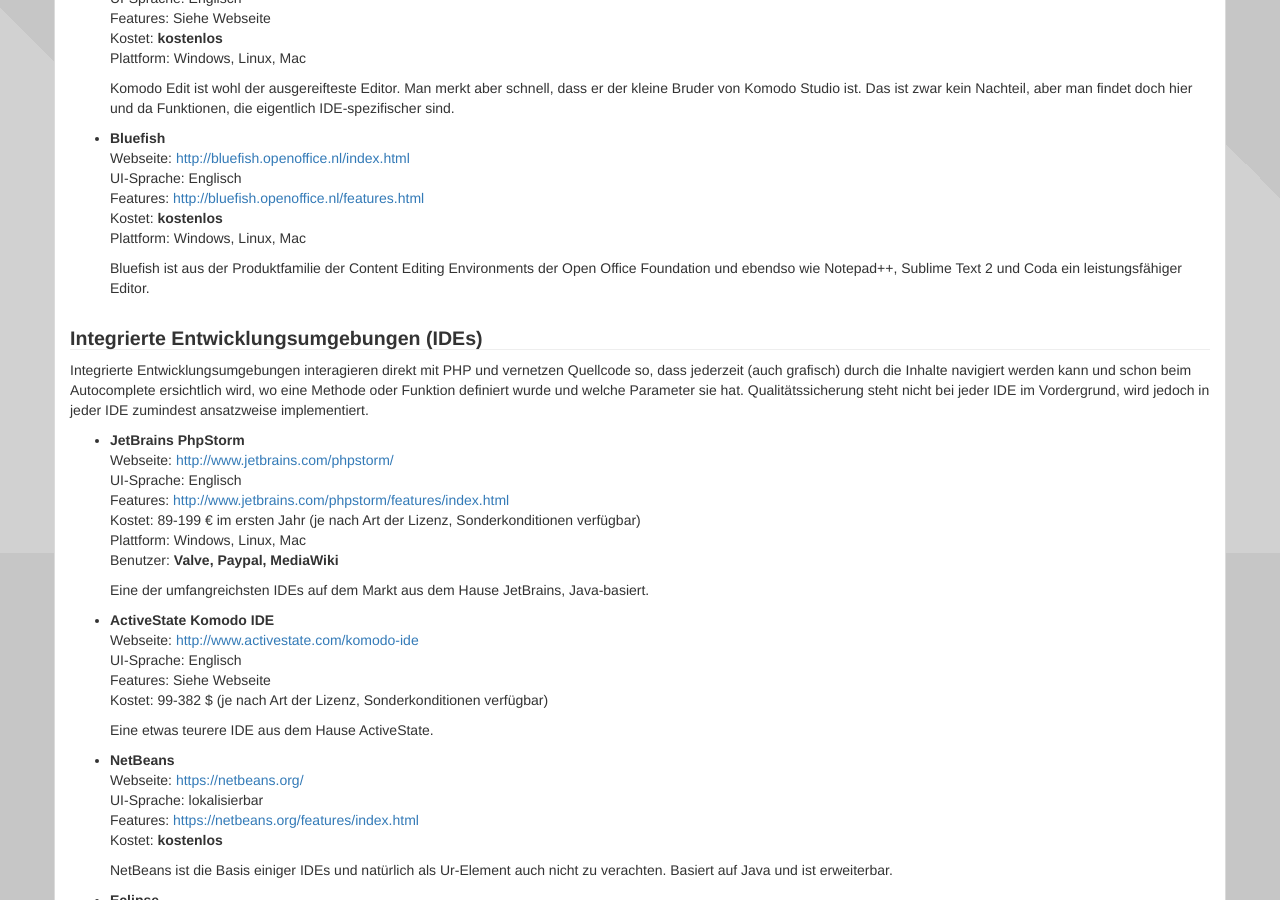
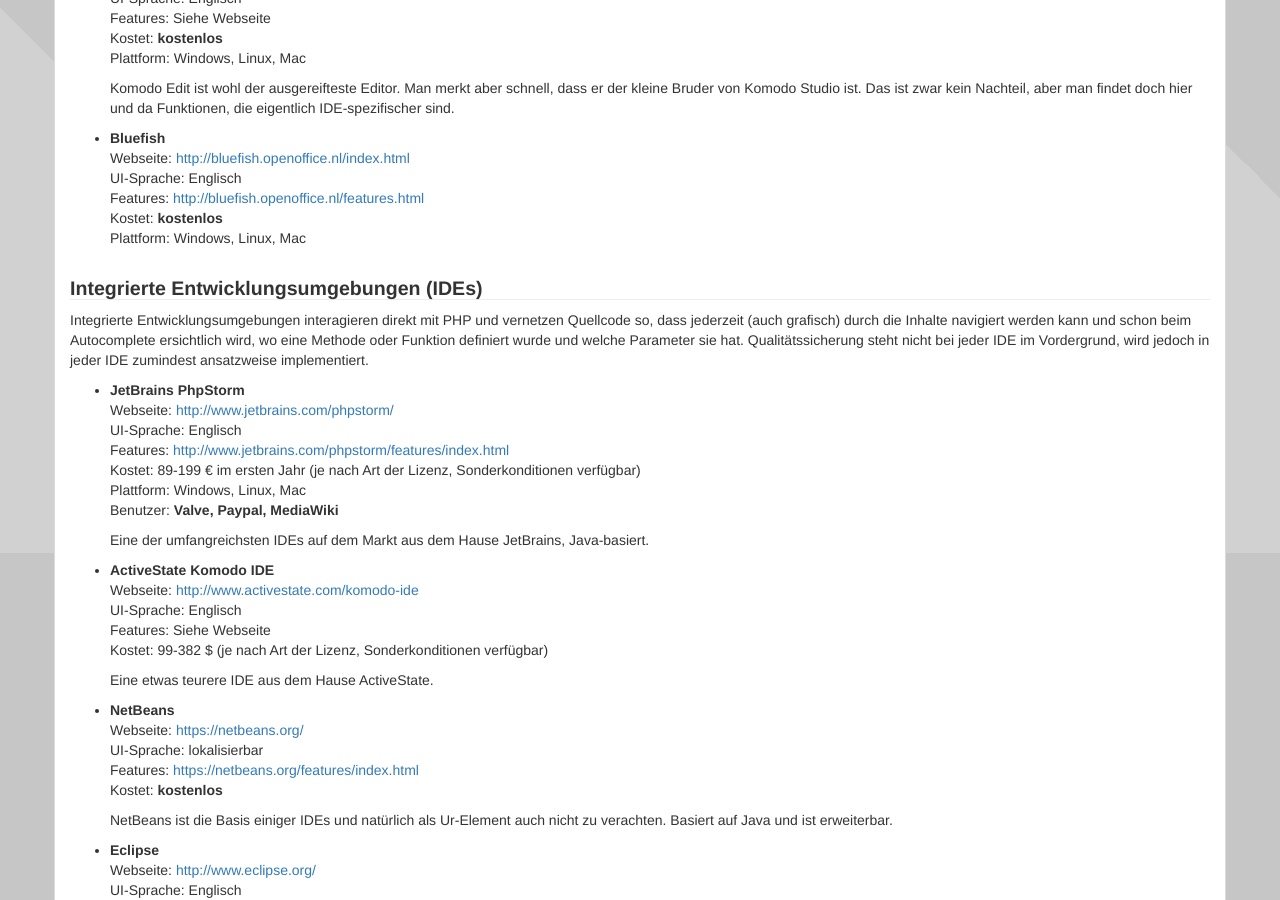
Before and after one commit to php-de/php-de.github.io, a Jekyll site: the page built from dev-enviroment/03_editors-ide.md, in a window 1280 px wide and 900 px high, scrolled down 1247 px. Built offline with Jekyll 4.4.1, drawn with Linux system fonts in a browser that asks for light colours; nearby versions of some CDN libraries.

Commit message:
Editoren - Bluefish-Beschreibung gelöscht
Das "Open Office" von Bluefish ist eine Firma aus Holland. Das hat nichts mit OpenOffice.org zu tun.

```diff
--- a/dev-enviroment/03_editors-ide.md
+++ b/dev-enviroment/03_editors-ide.md
@@ -95,8 +95,6 @@
     <br>Kostet: **kostenlos**
     <br>Plattform: Windows, Linux, Mac
 
-    Bluefish ist aus der Produktfamilie der Content Editing Environments der Open Office Foundation und ebendso wie Notepad++, Sublime Text 2 und Coda ein leistungsfähiger Editor.
-
 
 ### [Integrierte Entwicklungsumgebungen (IDEs)](#ide)
 {: #ide}
```
